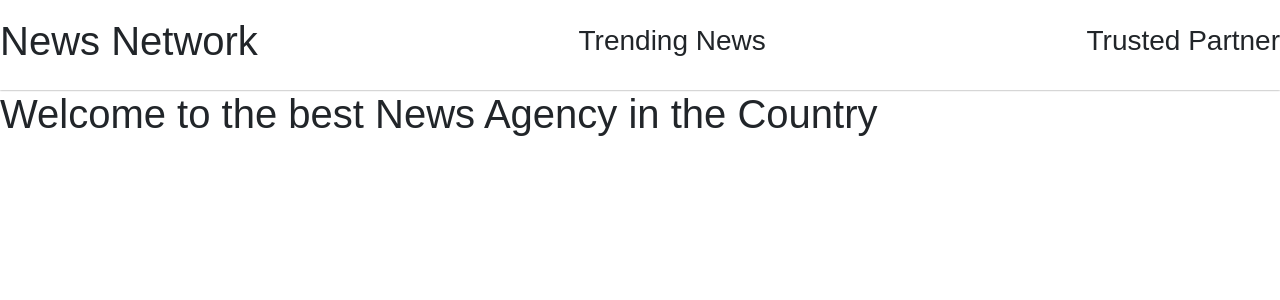
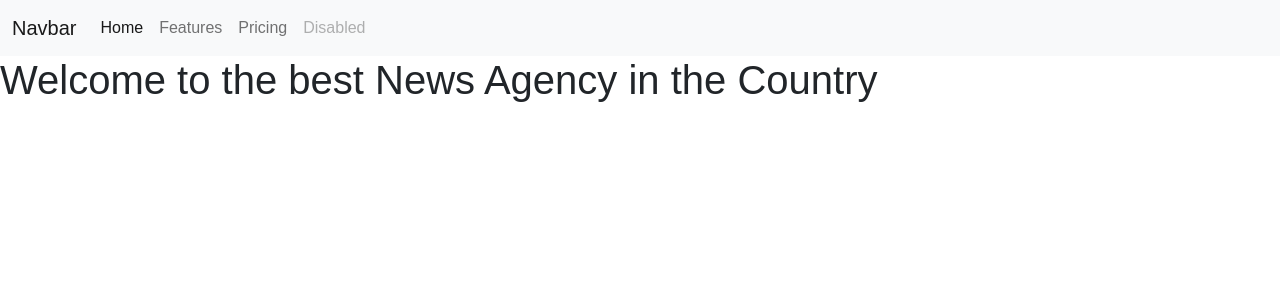
Before and after one commit to Marcos8060/FLASK_NEWS_API, a Flask app: template app/templates/index.html in a window 1280 px wide. Shown: the top 300 px of the page. Run offline with Flask 2, Linux system fonts and the light colour scheme; the template is opened without the code that fills it, so the values that code supplies are empty.

Commit message:
created a navbar section

```diff
--- a/app/static/style.css
+++ b/app/static/style.css
@@ -19,3 +19,6 @@ body{
     justify-content: space-between;
     align-items: center;
 }
+.header > div > h1{
+    font-weight: 700;
+}
--- a/app/templates/base.html
+++ b/app/templates/base.html
@@ -1,12 +1,14 @@
 <!doctype html>
 <html lang="en">
-  <head>
+
+<head>
     <!-- Required meta tags -->
     <meta charset="utf-8">
     <meta name="viewport" content="width=device-width, initial-scale=1">
 
     <!-- Bootstrap CSS -->
-    <link href="https://cdn.jsdelivr.net/npm/bootstrap@5.0.2/dist/css/bootstrap.min.css" rel="stylesheet" integrity="sha384-EVSTQN3/azprG1Anm3QDgpJLIm9Nao0Yz1ztcQTwFspd3yD65VohhpuuCOmLASjC" crossorigin="anonymous">
+    <link href="https://cdn.jsdelivr.net/npm/bootstrap@5.0.2/dist/css/bootstrap.min.css" rel="stylesheet"
+        integrity="sha384-EVSTQN3/azprG1Anm3QDgpJLIm9Nao0Yz1ztcQTwFspd3yD65VohhpuuCOmLASjC" crossorigin="anonymous">
     <link rel="stylesheet" href="{{ url_for('static', filename='style.css')}}">
 
     {% if title %}
@@ -15,31 +17,41 @@
     <title>News</title>
     {% endif %}
 
-  </head>
-  <body>
-    <div class="header">
-        <div>
-            <h1>News Network</h1>
+</head>
+
+<body>
+    <nav class="navbar navbar-expand-lg navbar-light bg-light">
+        <div class="container-fluid">
+            <a class="navbar-brand" href="#">Navbar</a>
+            <button class="navbar-toggler" type="button" data-bs-toggle="collapse" data-bs-target="#navbarNavAltMarkup"
+                aria-controls="navbarNavAltMarkup" aria-expanded="false" aria-label="Toggle navigation">
+                <span class="navbar-toggler-icon"></span>
+            </button>
+            <div class="collapse navbar-collapse" id="navbarNavAltMarkup">
+                <div class="navbar-nav">
+                    <a class="nav-link active" aria-current="page" href="#">Home</a>
+                    <a class="nav-link" href="#">Features</a>
+                    <a class="nav-link" href="#">Pricing</a>
+                    <a class="nav-link disabled" href="#" tabindex="-1" aria-disabled="true">Disabled</a>
+                </div>
+            </div>
         </div>
-        <div>
-            <h3>Trending News</h3>
-        </div>
-        <div>
-            <h3>Trusted Partner</h3>
-        </div>
-    </div>
+    </nav>
     {% block content %}
 
     {% endblock %}
     <!-- Optional JavaScript; choose one of the two! -->
 
     <!-- Option 1: Bootstrap Bundle with Popper -->
-    <script src="https://cdn.jsdelivr.net/npm/bootstrap@5.0.2/dist/js/bootstrap.bundle.min.js" integrity="sha384-MrcW6ZMFYlzcLA8Nl+NtUVF0sA7MsXsP1UyJoMp4YLEuNSfAP+JcXn/tWtIaxVXM" crossorigin="anonymous"></script>
+    <script src="https://cdn.jsdelivr.net/npm/bootstrap@5.0.2/dist/js/bootstrap.bundle.min.js"
+        integrity="sha384-MrcW6ZMFYlzcLA8Nl+NtUVF0sA7MsXsP1UyJoMp4YLEuNSfAP+JcXn/tWtIaxVXM"
+        crossorigin="anonymous"></script>
 
     <!-- Option 2: Separate Popper and Bootstrap JS -->
     <!--
     <script src="https://cdn.jsdelivr.net/npm/@popperjs/core@2.9.2/dist/umd/popper.min.js" integrity="sha384-IQsoLXl5PILFhosVNubq5LC7Qb9DXgDA9i+tQ8Zj3iwWAwPtgFTxbJ8NT4GN1R8p" crossorigin="anonymous"></script>
     <script src="https://cdn.jsdelivr.net/npm/bootstrap@5.0.2/dist/js/bootstrap.min.js" integrity="sha384-cVKIPhGWiC2Al4u+LWgxfKTRIcfu0JTxR+EQDz/bgldoEyl4H0zUF0QKbrJ0EcQF" crossorigin="anonymous"></script>
     -->
-  </body>
+</body>
+
 </html>
```
